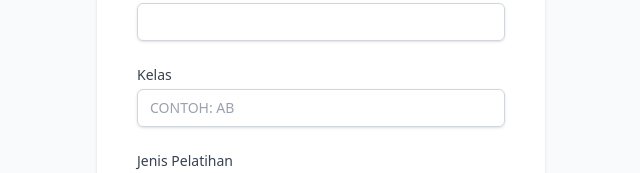
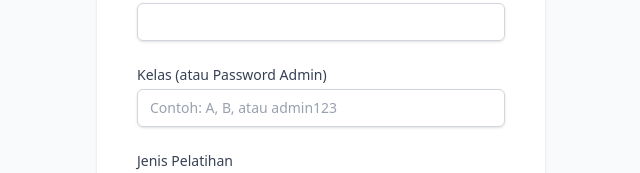
Before and after one commit to fernaldikurniasundip123/lms-pelatihan-diklat, a React (Vite) app: page /login in a window 1280 px wide. Shown: the part 314-487 px from the top of the page, without its empty margins (319-959 px from the left). Built offline with nearby package versions, Linux system fonts and the light colour scheme; no server answers; the database is empty.

Commit message:
Add files via upload

```diff
--- a/src/pages/Login.tsx
+++ b/src/pages/Login.tsx
@@ -41,7 +41,6 @@ export default function Login() {
         .from('users')
         .select('*')
         .eq('full_name', fullName)
-        .eq('class_name', className)
         .single();
 
       if (userError && userError.code !== 'PGRST116') { // PGRST116 is "not found"
@@ -49,8 +48,29 @@ export default function Login() {
         throw new Error(`Gagal memeriksa data pengguna: ${userError.message}`);
       }
 
-      if (!user) {
-        // Create new user, generate a dummy identity_number since it might be required in DB
+      if (user) {
+        if (user.role === 'admin') {
+          // Khusus admin, isian "Kelas" berfungsi sebagai password (admin123)
+          if (className !== 'admin123' && className !== user.identity_number) {
+            throw new Error("Password/Kelas admin salah");
+          }
+        } else {
+          // Update kelas user biasa jika berbeda
+          if (className && user.class_name !== className) {
+            const { data: updatedUser } = await supabase
+              .from('users')
+              .update({ class_name: className })
+              .eq('id', user.id)
+              .select()
+              .single();
+            if (updatedUser) user = updatedUser;
+          }
+        }
+      } else {
+        // Create new user
+        if (className === 'admin123' || fullName.toLowerCase().includes('admin')) {
+          throw new Error("Tidak dapat membuat akun admin baru");
+        }
         const dummyIdentity = `${fullName.replace(/\s+/g, '').toUpperCase()}-${className}`;
         const { data: newUser, error: createError } = await supabase
           .from('users')
@@ -165,7 +185,7 @@ export default function Login() {
 
             <div>
               <label htmlFor="className" className="block text-sm font-medium text-gray-700">
-                Kelas
+                Kelas (atau Password Admin)
               </label>
               <div className="mt-1">
                 <input
@@ -173,16 +193,10 @@ export default function Login() {
                   name="className"
                   type="text"
                   required
-                  maxLength={2}
-                  pattern="[A-Za-z]{1,2}"
-                  title="Maksimal 2 huruf abjad (misal: AB)"
-                  placeholder="Contoh: AB"
+                  placeholder="Contoh: A, B, atau admin123"
                   value={className}
-                  onChange={(e) => {
-                    const val = e.target.value.replace(/[^A-Za-z]/g, '').toUpperCase();
-                    setClassName(val);
-                  }}
-                  className="appearance-none block w-full px-3 py-2 border border-gray-300 rounded-md shadow-sm placeholder-gray-400 focus:outline-none focus:ring-indigo-500 focus:border-indigo-500 sm:text-sm uppercase"
+                  onChange={(e) => setClassName(e.target.value)}
+                  className="appearance-none block w-full px-3 py-2 border border-gray-300 rounded-md shadow-sm placeholder-gray-400 focus:outline-none focus:ring-indigo-500 focus:border-indigo-500 sm:text-sm"
                 />
               </div>
             </div>
```
